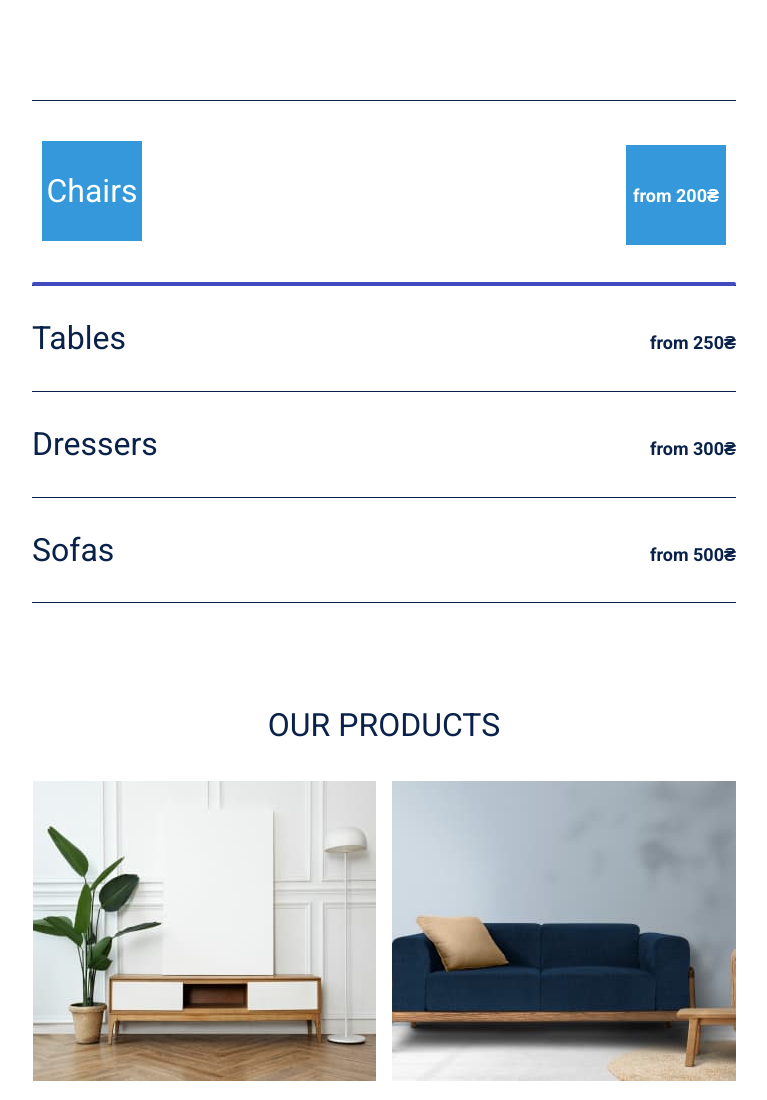
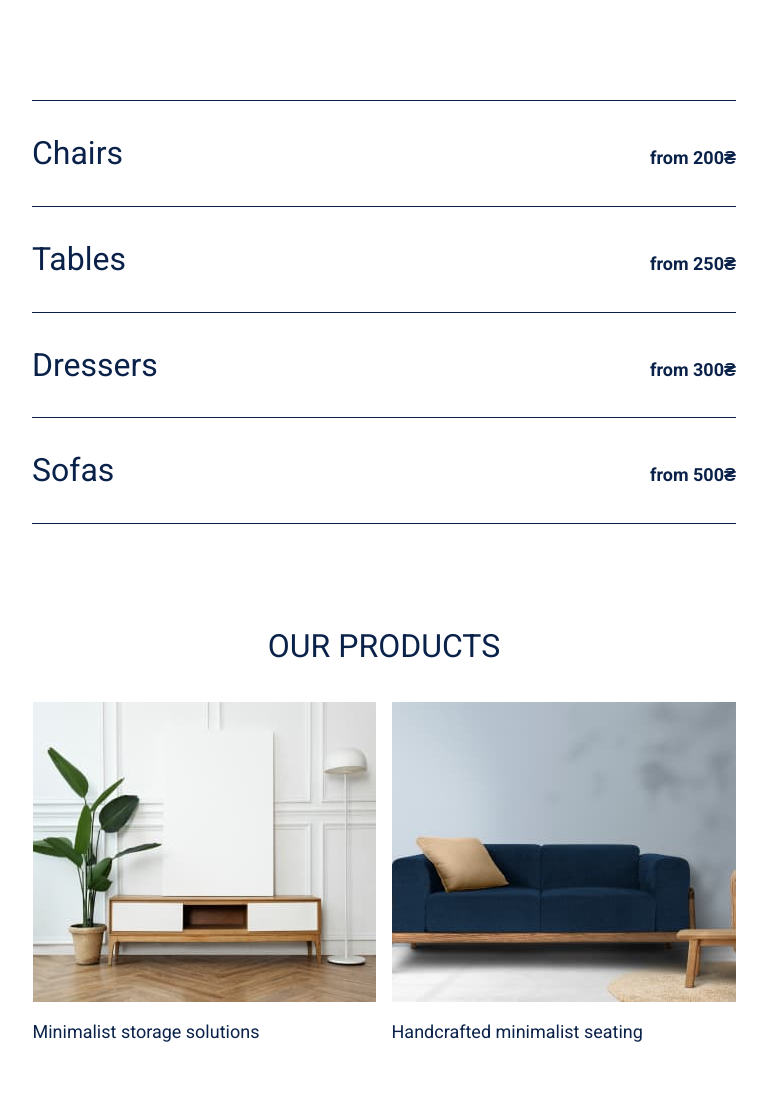
Before and after one commit to Alexandra100layrenko/project_html-css, a plain HTML site: page price.html in a window 1280 px wide. Shown: the top 1100 px of the page, without its empty margins (256-1023 px from the left). Drawn offline with nearby package versions, Linux system fonts and the light colour scheme.

Commit message:
update all

```diff
--- a/css/styles.css
+++ b/css/styles.css
@@ -110,49 +110,6 @@ body{
   text-align: right;
   color: #0A224A;
 }
-/*===== HOVER=====*/
-.current{
-  position: relative;
-  color: #404bbf;
-  transition: color 250ms cubic-bezier(0.4, 0, 0.2, 1);
-}
-.current::before{
-  content: '';
-  position: absolute;
-  left: 0;
-  bottom: -1px;
-  width: 100%;
-  height: 4px;
-  border-radius: 50%;
-  background-color: #404bbf;
-  color: #404bbf;
-  border-radius: 2px;
-  transition: color 250ms cubic-bezier(0.4, 0, 0.2, 1);
-}
-
-
-.zoom-container {
-  display: flex;
-}
-
-.zoom-element {
-  width: 100px;
-  height: 100px;
-  background-color: #3498db;
-  margin: 10px;
-  display: flex;
-  align-items: center;
-  justify-content: center;
-  color: #fff;
-  font-size: 16px;
-  cursor: pointer;
-  transition: transform 0.3s ease;
-}
-
-.zoom-element:hover
-.zoom-element:focus {
-  transform: scale(1.2);
-}
 
 /*================== SECTION-4 ================*/
 
--- a/price.html
+++ b/price.html
@@ -18,7 +18,7 @@
   <section class="plan-container container">
     <h2 class="sub-title-plan visually-hidden">Product price</h2>
     <ul class="plan-list">
-      <li class="plan-item zoom-container current"><h2 class="plan-text zoom-element">Chairs</h2><p class="plan-options zoom-element">from 200₴</p></li>
+      <li class="plan-item"><h2 class="plan-text">Chairs</h2><p class="plan-options zoom-element">from 200₴</p></li>
       <li class="plan-item"><h2 class="plan-text">Tables</h2><p class="plan-options">from 250₴</p></li>
       <li class="plan-item"><h2 class="plan-text">Dressers</h2><p class="plan-options">from 300₴</p></li>
       <li class="plan-item"><h2 class="plan-text">Sofas</h2><p class="plan-options">from 500₴</p></li>
```
